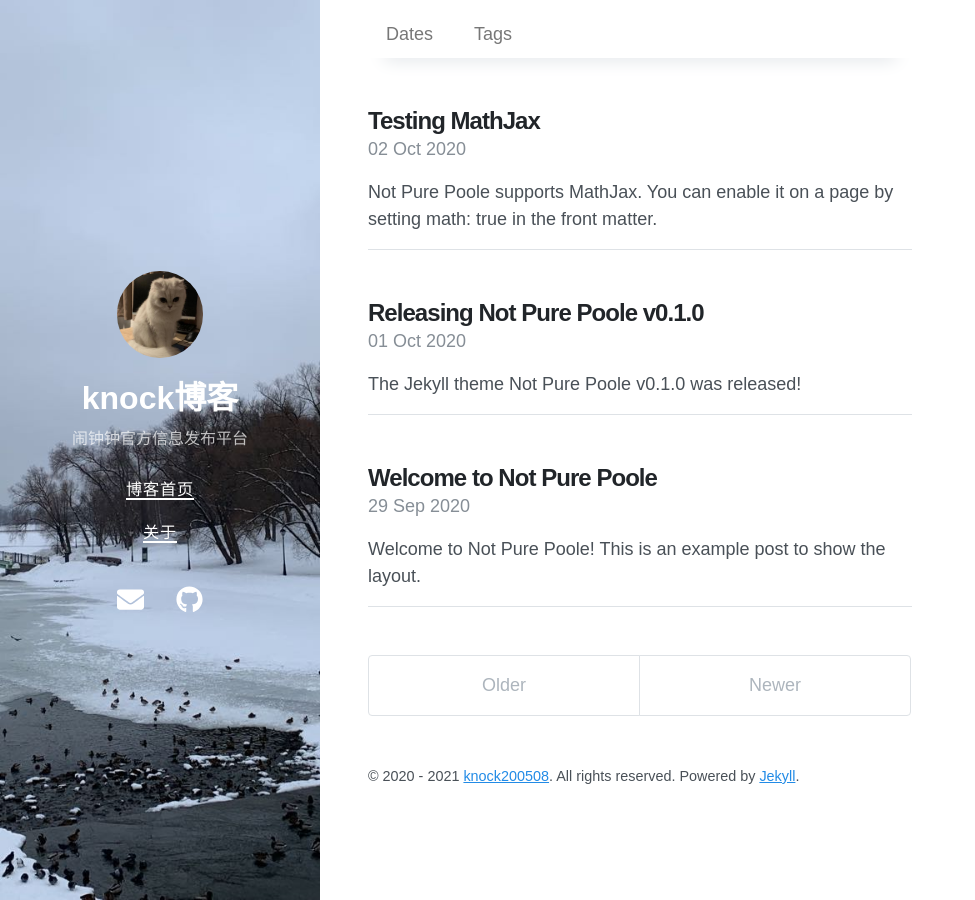
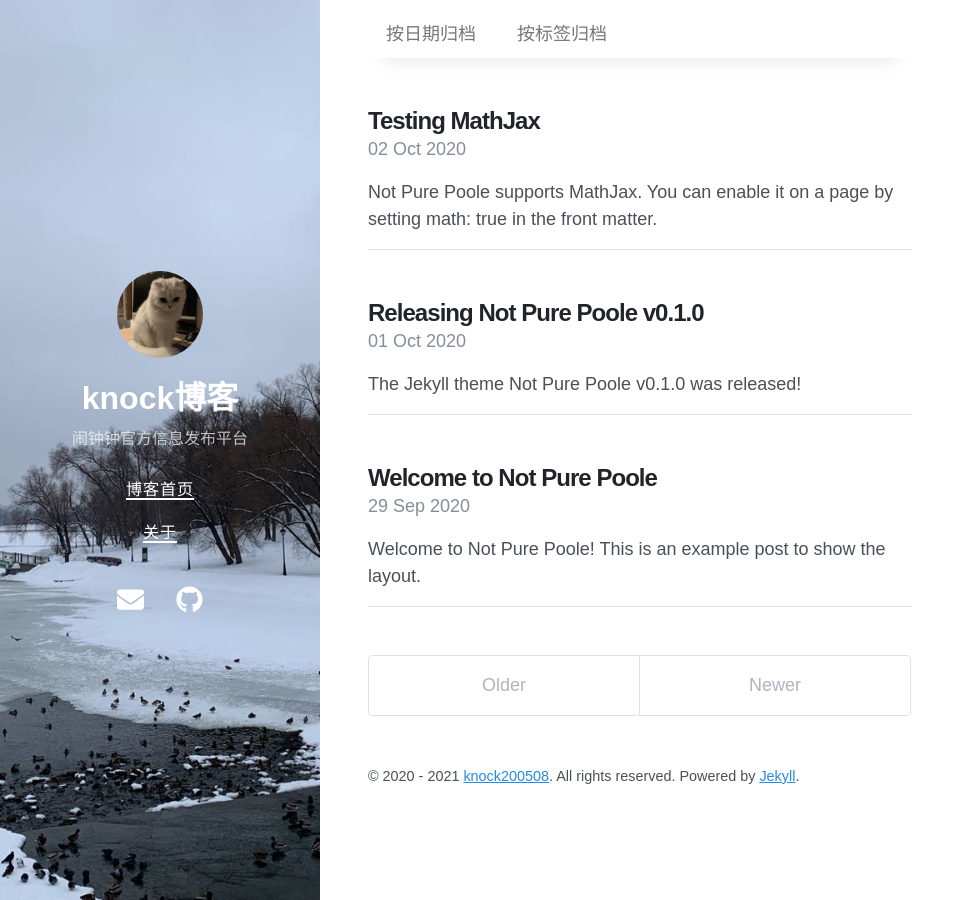
Before and after one commit to knock200508/blog, a Jekyll site: the page built from index.html, in a window 1280 px wide. Shown: the whole page, without its empty margins (0-975 px from the left). Built offline with Jekyll 4.4.1, drawn with Linux system fonts in a browser that asks for light colours; nearby versions of some CDN libraries; the list of posts is cut into pages by our own code.

Commit message:
Update archive.yml

```diff
--- a/_data/archive.yml
+++ b/_data/archive.yml
@@ -1,9 +1,9 @@
-- type: dates
-  title: Dates
+- type: 按日期归档
+  title: 按日期归档
   url: /dates/
 #- type: categories
 #  title: Categories
 #  url: /categories/
-- type: tags
-  title: Tags
+- type: 按标签归档
+  title: 按标签归档
   url: /tags/
```
